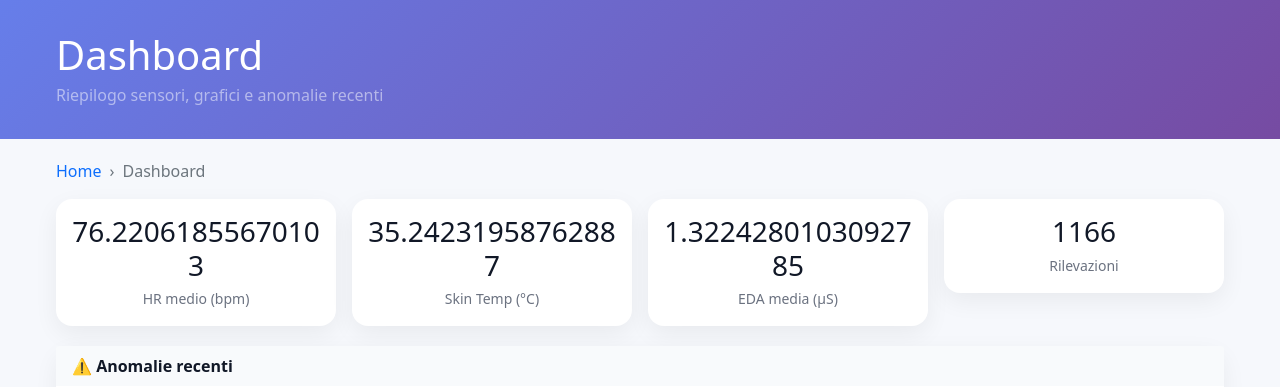
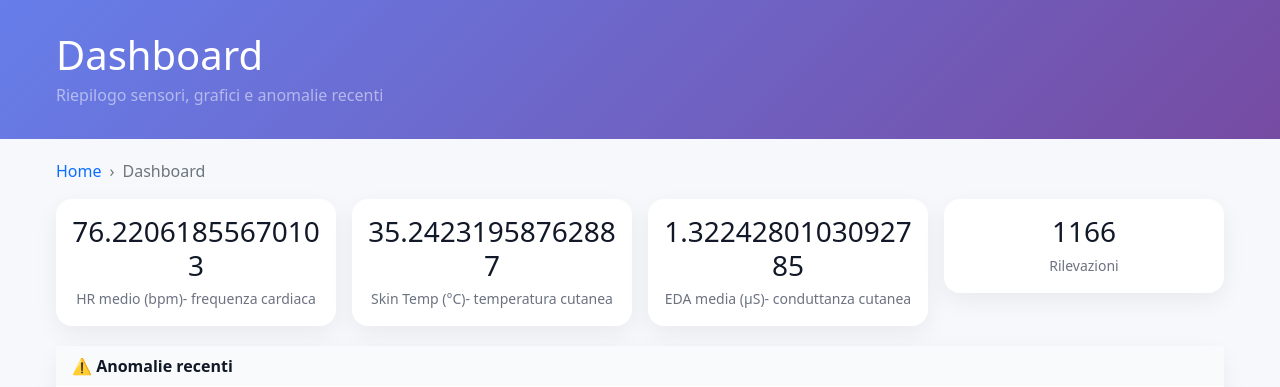
Before and after one commit to Mattia2001-eng/progetto_mamei, a Flask app: page /dashboard in a window 1280 px wide. Shown: the part 57-444 px from the top of the page. Run offline with Flask 3, Linux system fonts and the light colour scheme; a user stored in the database is signed in; data comes from the database, SQL or seed files in the repository.

Commit message:
Update dashboard.html

```diff
--- a/app/templates/dashboard.html
+++ b/app/templates/dashboard.html
@@ -9,13 +9,13 @@
 
   <div class="row g-3 text-center kpi">
     <div class="col-6 col-md-3"><div class="card"><div class="card-body">
-      <h2>{{ stats_avg.hr if stats_avg and stats_avg.get('hr') else '--' }}</h2><small>HR medio (bpm)</small>
+      <h2>{{ stats_avg.hr if stats_avg and stats_avg.get('hr') else '--' }}</h2><small>HR medio (bpm)- frequenza cardiaca</small>
     </div></div></div>
     <div class="col-6 col-md-3"><div class="card"><div class="card-body">
-      <h2>{{ stats_avg.temp if stats_avg and stats_avg.get('temp') else '--' }}</h2><small>Skin Temp (°C)</small>
+      <h2>{{ stats_avg.temp if stats_avg and stats_avg.get('temp') else '--' }}</h2><small>Skin Temp (°C)- temperatura cutanea</small>
     </div></div></div>
     <div class="col-6 col-md-3"><div class="card"><div class="card-body">
-      <h2>{{ stats_avg.eda if stats_avg and stats_avg.get('eda') else '--' }}</h2><small>EDA media (μS)</small>
+      <h2>{{ stats_avg.eda if stats_avg and stats_avg.get('eda') else '--' }}</h2><small>EDA media (μS)- conduttanza cutanea</small>
     </div></div></div>
     <div class="col-6 col-md-3"><div class="card"><div class="card-body">
       <h2>{{ stats_total or 0 }}</h2><small>Rilevazioni</small>
```
